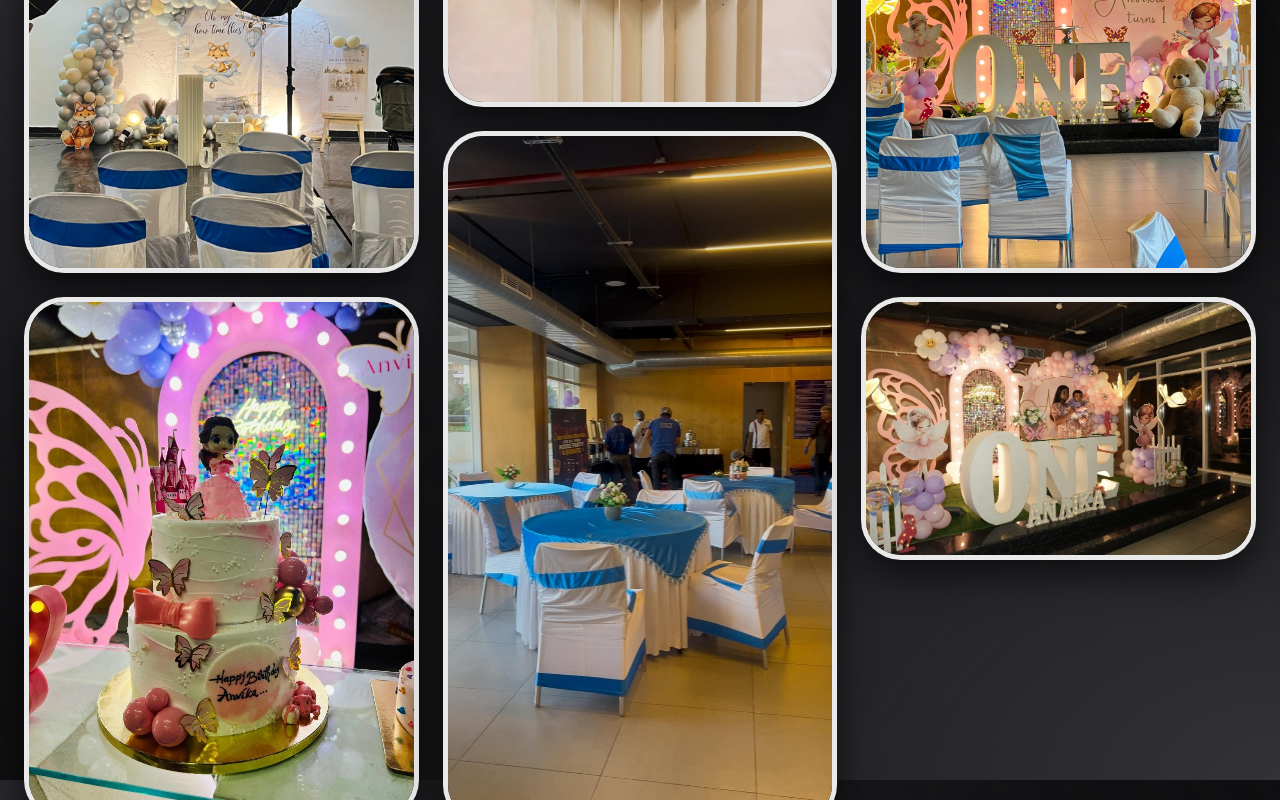
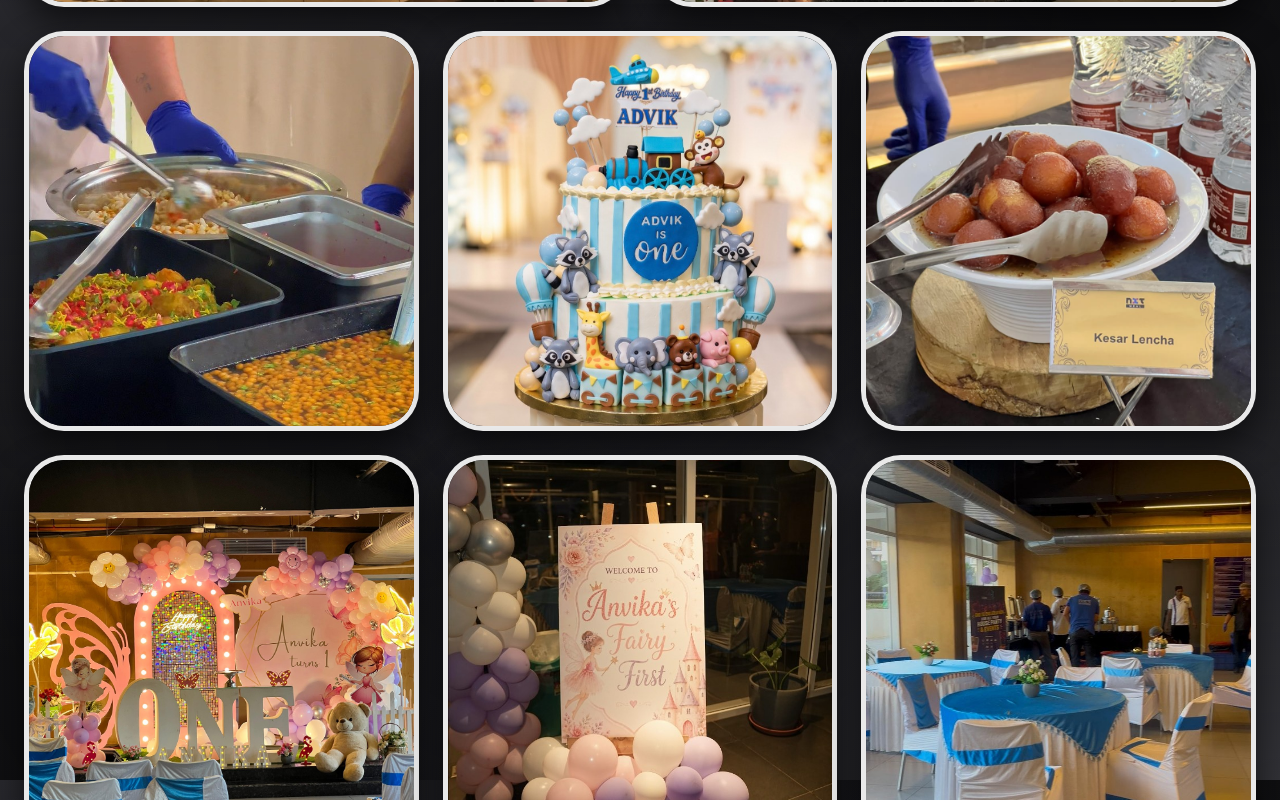
Before and after one commit to yashang-lab/TheVibeHouse, a Next.js app: page / in a window 1280 px wide. Shown: the part 8020-8820 px from the top of the page. Built offline with nearby package versions, Linux system fonts and the light colour scheme.

Commit message:
Refactor gallery into an in-line 6-col grid with flat start and end lines

```diff
--- a/components/sections/Gallery.tsx
+++ b/components/sections/Gallery.tsx
@@ -3,78 +3,118 @@
 import { motion } from "framer-motion";
 
 const galleryItems = [
+  // Row 1: 3 Portrait Cards
   {
     src: "/gallery/gdrive_event_1.jpg",
     title: "Live Buffet Catering",
     category: "Live Catering",
     alt: "Live party catering buffet chafing dish with authentic Dal Amritsari",
+    colSpan: "md:col-span-2",
+    heightClass: "h-[300px] sm:h-[340px] lg:h-[400px]",
+    imgPosition: "object-center",
+  },
+  {
+    src: "/gallery/chat_fairytale_cake.jpg",
+    title: "Fairytale Castle Cake",
+    category: "Custom Cake",
+    alt: "Custom two-tier fairy birthday cake with castle topper and pink fondant bow",
+    colSpan: "md:col-span-2",
+    heightClass: "h-[300px] sm:h-[340px] lg:h-[400px]",
+    imgPosition: "object-center",
   },
   {
     src: "/gallery/gdrive_event_4.jpg",
     title: "Aviator Theme Stage Decor",
     category: "Stage Decor",
     alt: "Advik's First Birthday Aviator Time Flies balloon arch and stage backdrop",
+    colSpan: "md:col-span-2",
+    heightClass: "h-[300px] sm:h-[340px] lg:h-[400px]",
+    imgPosition: "object-bottom",
+  },
+
+  // Row 2: 2 Wide Landscape Cards (1/2 width each)
+  {
+    src: "/gallery/chat_balloon_arch.jpg",
+    title: "Pastel Balloon Archway Entrance",
+    category: "Entrance Decor",
+    alt: "Grand pastel pink, lavender and chrome balloon arch entrance",
+    colSpan: "md:col-span-3",
+    heightClass: "h-[280px] sm:h-[320px] lg:h-[380px]",
+    imgPosition: "object-center",
   },
   {
-    src: "/gallery/chat_fairytale_cake.jpg",
-    title: "Fairytale Castle Cake",
-    category: "Custom Cake",
-    alt: "Custom two-tier fairy birthday cake with castle topper and pink fondant bow",
+    src: "/gallery/chat_stage_one.jpg",
+    title: "Milestone Family Celebration",
+    category: "Celebration",
+    alt: "Mother and baby celebrating on lighted fairy stage with butterfly wings",
+    colSpan: "md:col-span-3",
+    heightClass: "h-[280px] sm:h-[320px] lg:h-[380px]",
+    imgPosition: "object-center",
   },
+
+  // Row 3: 3 Portrait Cards
   {
     src: "/gallery/gdrive_event_8.jpg",
     title: "Live Street Food & Chaat Counter",
     category: "Live Counter",
     alt: "Professional chef serving fresh bhel and savory snacks at live chaat counter",
-  },
-  {
-    src: "/gallery/chat_balloon_arch.jpg",
-    title: "Pastel Balloon Archway Entrance",
-    category: "Entrance Decor",
-    alt: "Grand pastel pink, lavender and chrome balloon arch entrance",
+    colSpan: "md:col-span-2",
+    heightClass: "h-[300px] sm:h-[340px] lg:h-[400px]",
+    imgPosition: "object-center",
   },
   {
     src: "/gallery/gdrive_event_5.jpg",
     title: "Safari Train & Airplane Cake",
     category: "Custom Cake",
     alt: "Two-tier first birthday cake featuring animal train and blue airplane",
+    colSpan: "md:col-span-2",
+    heightClass: "h-[300px] sm:h-[340px] lg:h-[400px]",
+    imgPosition: "object-center",
+  },
+  {
+    src: "/gallery/gdrive_event_2.jpg",
+    title: "Artisanal Dessert Station",
+    category: "Dessert Counter",
+    alt: "Live dessert station featuring golden Kesar Lencha sweet bowl display",
+    colSpan: "md:col-span-2",
+    heightClass: "h-[300px] sm:h-[340px] lg:h-[400px]",
+    imgPosition: "object-center",
+  },
+
+  // Row 4: 3 Portrait Cards
+  {
+    src: "/gallery/gdrive_event_6.jpg",
+    title: "Shimmer Wall & Marquee Setup",
+    category: "Stage Decor",
+    alt: "Full birthday stage decor with illuminated shimmer backdrop and giant ONE letters",
+    colSpan: "md:col-span-2",
+    heightClass: "h-[300px] sm:h-[340px] lg:h-[400px]",
+    imgPosition: "object-center",
+  },
+  {
+    src: "/gallery/chat_fairy_welcome.jpg",
+    title: "Themed Welcome Board & Balloons",
+    category: "Welcome Setup",
+    alt: "Welcome to Anvika's Fairy First easel with pastel balloon clusters",
+    colSpan: "md:col-span-2",
+    heightClass: "h-[300px] sm:h-[340px] lg:h-[400px]",
+    imgPosition: "object-center",
   },
   {
     src: "/gallery/gdrive_event_7.jpg",
     title: "Banquet Dining & Hospitality",
     category: "Venue Setup",
     alt: "Elegant banquet dining setup with draped tables and TVH hospitality staff",
-  },
-  {
-    src: "/gallery/chat_fairy_welcome.jpg",
-    title: "Themed Welcome Board & Balloons",
-    category: "Welcome Setup",
-    alt: "Welcome to Anvika's Fairy First easel with pastel balloon clusters",
-  },
-  {
-    src: "/gallery/gdrive_event_2.jpg",
-    title: "Artisanal Dessert Station",
-    category: "Dessert Counter",
-    alt: "Live dessert station featuring golden Kesar Lencha sweet bowl display",
-  },
-  {
-    src: "/gallery/gdrive_event_6.jpg",
-    title: "Shimmer Wall & Marquee Setup",
-    category: "Stage Decor",
-    alt: "Full birthday stage decor with illuminated shimmer backdrop and giant ONE letters",
-  },
-  {
-    src: "/gallery/chat_stage_one.jpg",
-    title: "Milestone Family Celebration",
-    category: "Celebration",
-    alt: "Mother and baby celebrating on lighted fairy stage with butterfly wings",
+    colSpan: "md:col-span-2",
+    heightClass: "h-[300px] sm:h-[340px] lg:h-[400px]",
+    imgPosition: "object-center",
   },
 ];
 
 export default function Gallery() {
   return (
-    <section id="gallery" className="py-24 relative transparent">
-      <div className="container mx-auto px-6 max-w-7xl relative z-10">
+    <section id="gallery" className="py-24 relative transparent w-full">
+      <div className="container mx-auto px-6 max-w-7xl relative z-10 w-full">
         <div className="text-center mb-16">
           <motion.h2
             initial={{ opacity: 0, y: 20 }}
@@ -96,25 +136,25 @@ export default function Gallery() {
           </motion.p>
         </div>
 
-        <div className="columns-1 md:columns-2 lg:columns-3 gap-6 space-y-6">
+        <div className="grid grid-cols-1 md:grid-cols-6 gap-4 sm:gap-6">
           {galleryItems.map((item, i) => (
             <motion.div
               key={i}
-              className="break-inside-avoid relative group rounded-[2rem] lg:rounded-[2.5rem] overflow-hidden bg-[#1A1A1A] border-[5px] border-white/90 hover:border-brand-perk shadow-[0_15px_35px_rgba(0,0,0,0.6)] hover:shadow-[0_20px_45px_rgba(190,255,80,0.2)] transition-all duration-500"
+              className={`${item.colSpan} ${item.heightClass} relative group rounded-[1.75rem] sm:rounded-[2rem] lg:rounded-[2.5rem] overflow-hidden bg-[#1A1A1A] border-[4px] sm:border-[5px] border-white/90 hover:border-brand-perk shadow-[0_15px_35px_rgba(0,0,0,0.6)] hover:shadow-[0_20px_45px_rgba(190,255,80,0.2)] transition-all duration-500`}
               initial={{ opacity: 0.01, y: 30 }}
               whileInView={{ opacity: 1, y: 0 }}
               viewport={{ once: true, margin: "-40px" }}
               transition={{ duration: 0.5, delay: (i % 3) * 0.1, type: "spring", stiffness: 100, damping: 15 }}
             >
-              <div className="relative overflow-hidden">
+              <div className="relative w-full h-full overflow-hidden">
                 <img
                   src={item.src}
                   alt={item.alt}
                   loading="lazy"
-                  className="w-full h-auto object-cover transition-transform duration-700 group-hover:scale-105"
+                  className={`w-full h-full object-cover ${item.imgPosition} transition-transform duration-700 group-hover:scale-105`}
                 />
-                {/* Subtle bottom gradient and category pill on hover */}
-                <div className="absolute inset-0 bg-gradient-to-t from-black/85 via-black/30 to-transparent opacity-0 group-hover:opacity-100 transition-opacity duration-300 flex flex-col justify-end p-6 pointer-events-none">
+                {/* Bottom gradient and category pill */}
+                <div className="absolute inset-0 bg-gradient-to-t from-black/85 via-black/25 to-transparent opacity-90 sm:opacity-0 sm:group-hover:opacity-100 transition-opacity duration-300 flex flex-col justify-end p-5 sm:p-6 pointer-events-none">
                   <span className="inline-block self-start px-3 py-1 rounded-full text-xs font-black uppercase tracking-wider bg-brand-perk text-[#14140F] mb-1.5 shadow-md">
                     {item.category}
                   </span>
```
